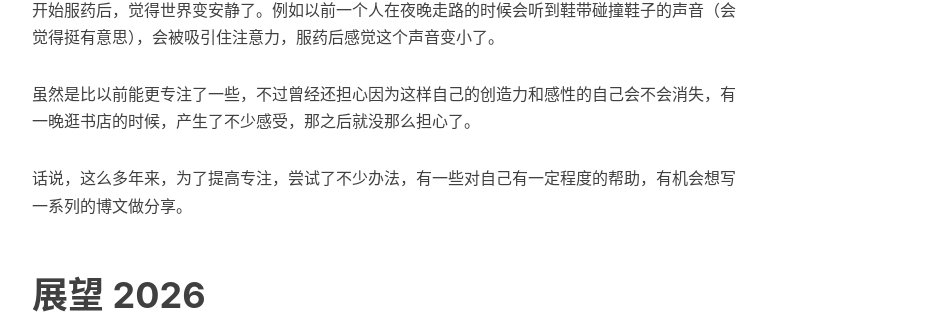
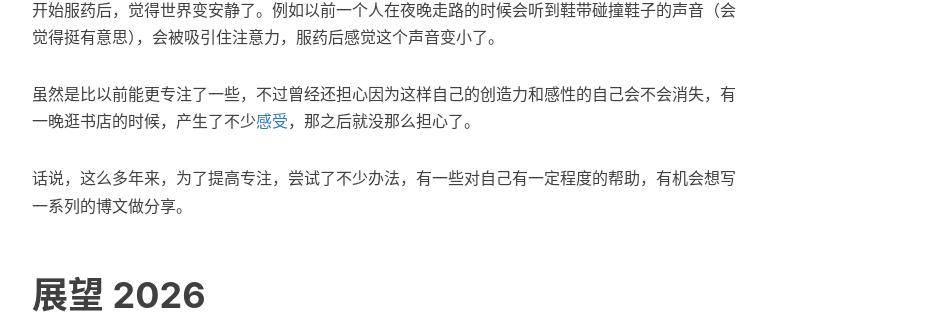
Before and after one commit to SunnyRx/SunnyRx.github.io, a Jekyll site: the page built from _posts/2025-12-31-review-2025.md, in a window 1280 px wide and 900 px high, scrolled down 1594 px. Shown: the part 176-490 px from the top of the window, without its empty margins (233-1162 px from the left). Built offline with Jekyll 4.4.1, drawn with Linux system fonts in a browser that asks for light colours; nearby versions of some CDN libraries; comment, search, counter and statistics services are not loaded; some of the changed lines change nothing that is shown.

Commit message:
补充博文引用

```diff
--- a/_posts/2025-12-31-review-2025.md
+++ b/_posts/2025-12-31-review-2025.md
@@ -34,7 +34,7 @@ tags:
 
 开始服药后，觉得世界变安静了。例如以前一个人在夜晚走路的时候会听到鞋带碰撞鞋子的声音（会觉得挺有意思），会被吸引住注意力，服药后感觉这个声音变小了。
 
-虽然是比以前能更专注了一些，不过曾经还担心因为这样自己的创造力和感性的自己会不会消失，有一晚逛书店的时候，产生了不少感受，那之后就没那么担心了。
+虽然是比以前能更专注了一些，不过曾经还担心因为这样自己的创造力和感性的自己会不会消失，有一晚逛书店的时候，产生了不少[感受](https://sunnyrx.com/2025/09/06/physical-notebook/)，那之后就没那么担心了。
 
 话说，这么多年来，为了提高专注，尝试了不少办法，有一些对自己有一定程度的帮助，有机会想写一系列的博文做分享。
 
```
